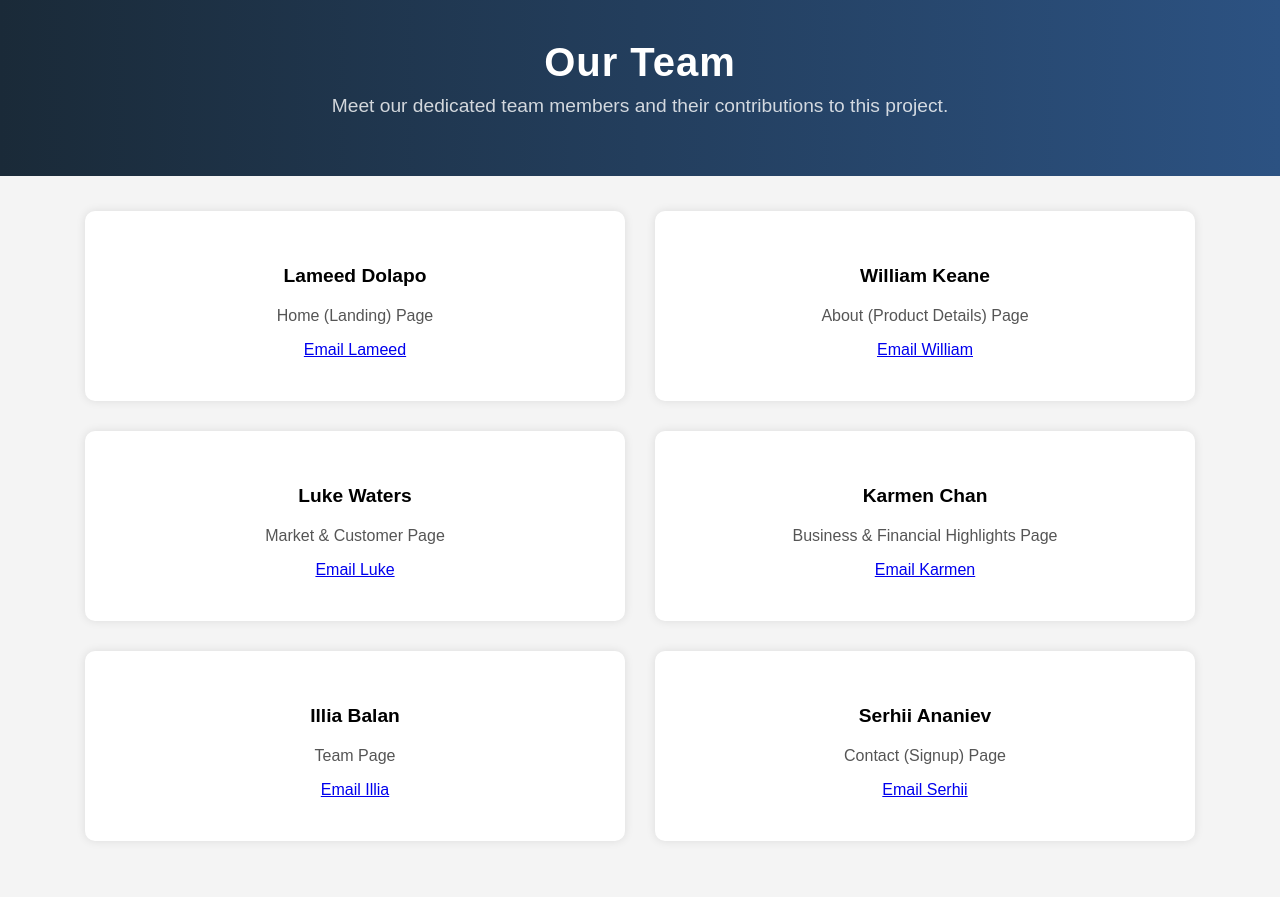
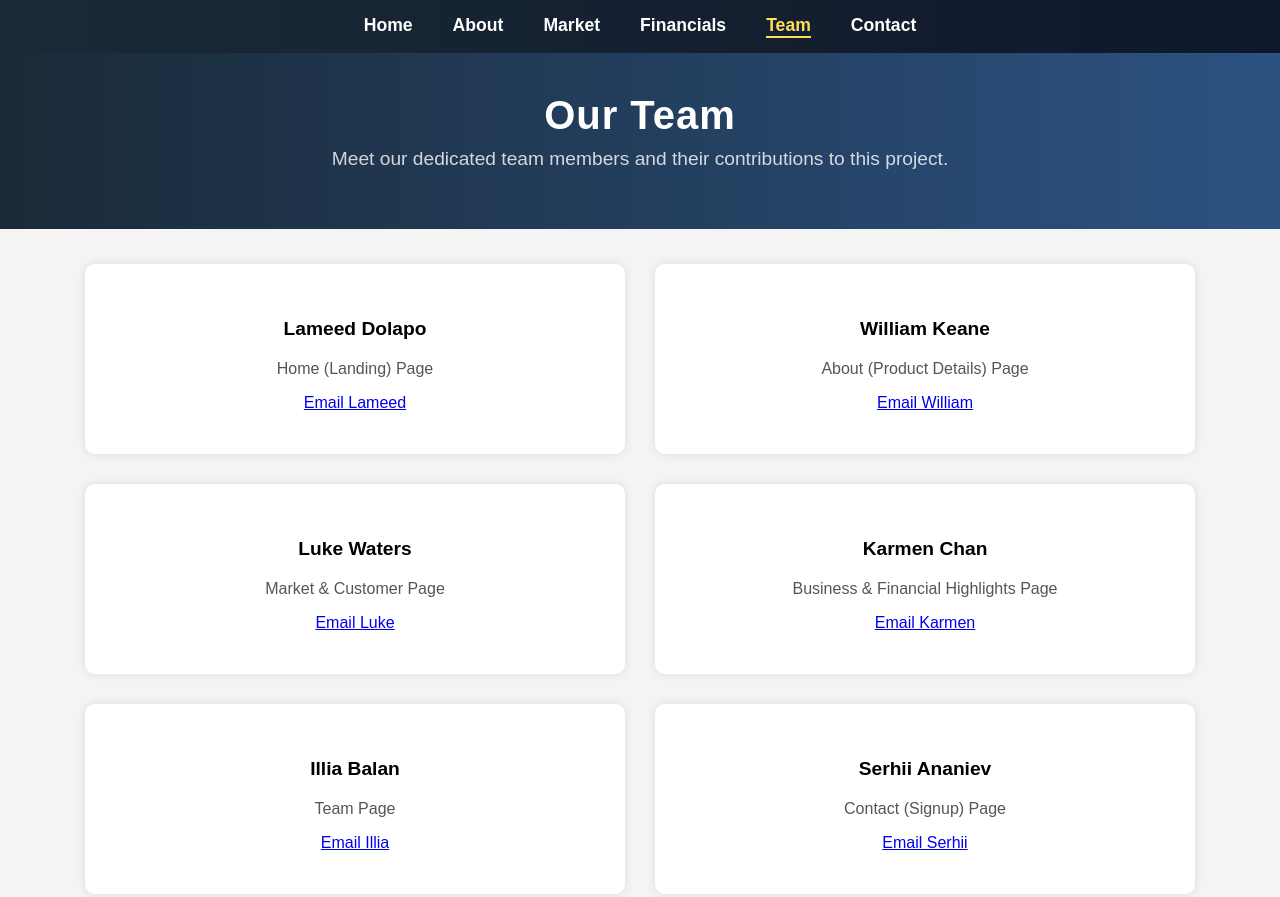
Before and after one commit to illiabalan2/group_I_website, a plain HTML site: page Team Page/team.html in a window 1280 px wide. Before the commit the page ends 876 px from the top, so only its background shows below. Drawn offline with Linux system fonts and the light colour scheme.

Commit message:
navbar for team page

```diff
--- a/Team Page/style.css
+++ b/Team Page/style.css
@@ -70,6 +70,54 @@ section {
     box-shadow: 0px 6px 15px rgba(0, 0, 0, 0.15);
 }
 
+.navbar {
+    background: linear-gradient(to right, #1a2a38, #0f172a);
+    padding: 15px 0;
+    box-shadow: 0 2px 5px rgba(0, 0, 0, 0.1);
+}
+
+.nav-links {
+    list-style: none;
+    display: flex;
+    justify-content: center;
+    margin: 0;
+    padding: 0;
+}
+
+.nav-links li {
+    margin: 0 20px;
+}
+
+.nav-links a {
+    color: white;
+    text-decoration: none;
+    font-size: 1.1em;
+    font-weight: bold;
+    transition: color 0.3s ease;
+    position: relative;
+}
+
+.nav-links a:hover,
+.nav-links a.active {
+    color: #ffdd57;
+}
+
+.nav-links a::after {
+    content: '';
+    display: block;
+    width: 0;
+    height: 2px;
+    background: #ffdd57;
+    transition: width 0.3s;
+    margin: auto;
+}
+
+.nav-links a:hover::after,
+.nav-links a.active::after {
+    width: 100%;
+}
+
+
 @keyframes fadeInDown {
     from {
         opacity: 0;
--- a/Team Page/team.html
+++ b/Team Page/team.html
@@ -7,6 +7,16 @@
     <link rel="stylesheet" href="style.css">
 </head>
 <body>
+    <nav class="navbar">
+        <ul class="nav-links">
+            <li><a href="index.html">Home</a></li>
+            <li><a href="about.html">About</a></li>
+            <li><a href="market.html">Market</a></li>
+            <li><a href="financials.html">Financials</a></li>
+            <li><a href="team.html" class="active">Team</a></li>
+            <li><a href="contact.html">Contact</a></li>
+        </ul>
+    </nav>
     <div class="header">
         <h1>Our Team</h1>
         <p>Meet our dedicated team members and their contributions to this project.</p>
```
